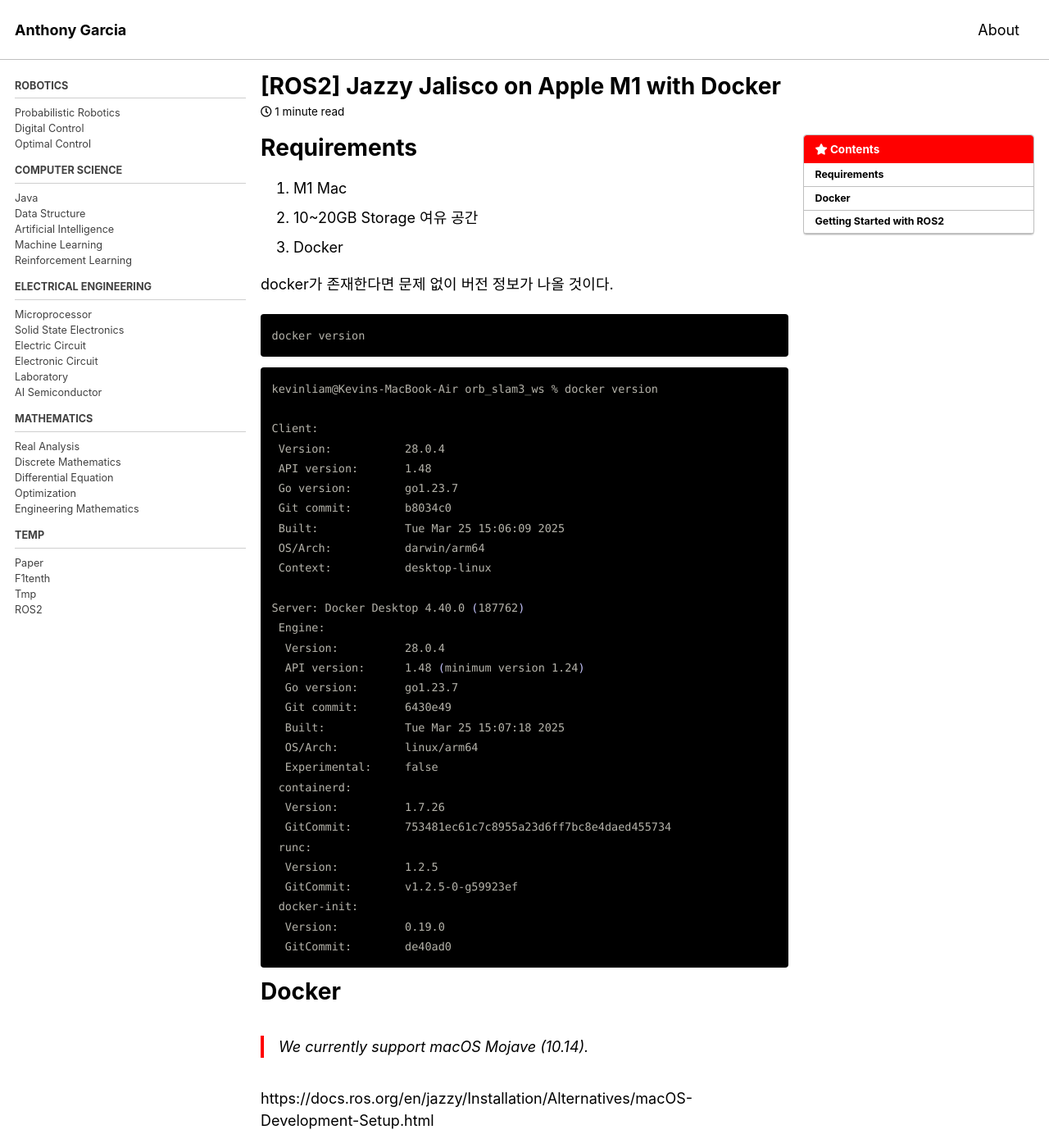
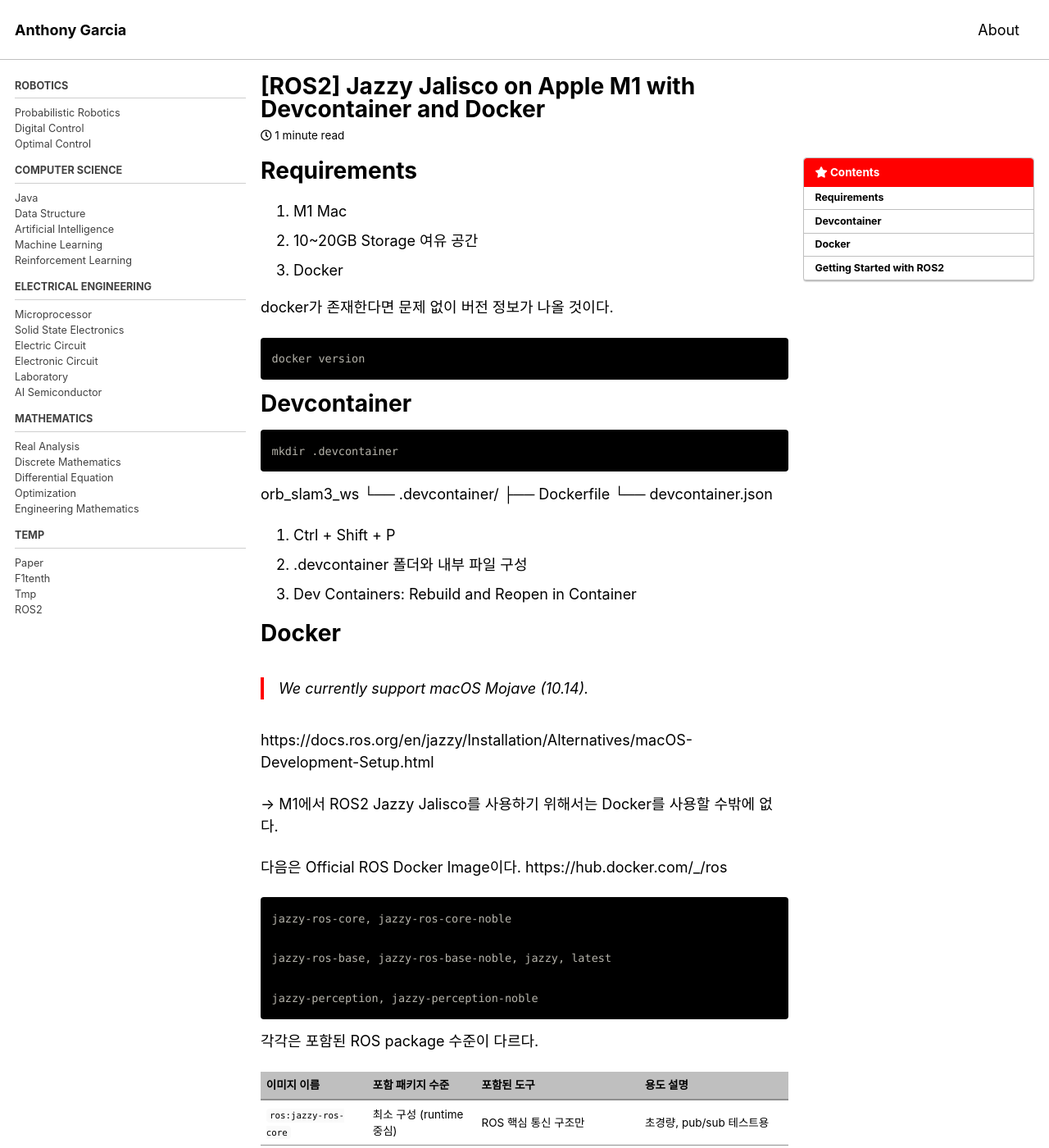
Before and after one commit to wontothree/legacy-blog, a Jekyll site: the page built from _posts/robotics/ros2/2025-06-03-jazzy-jalisco-on-m1.md, in a window 1280 px wide and 1400 px high. Shown: the whole window at 82% size. Built offline with Jekyll 4.4.1, drawn with Linux system fonts in a browser that asks for light colours; cached includes are drawn as plain includes; some of the changed text lies outside the part shown.

Commit message:
update contents

````diff
--- a/_posts/robotics/ros2/2025-06-03-jazzy-jalisco-on-m1.md
+++ b/_posts/robotics/ros2/2025-06-03-jazzy-jalisco-on-m1.md
@@ -1,5 +1,5 @@
 ---
-title: "[ROS2] Jazzy Jalisco on Apple M1 with Docker"
+title: "[ROS2] Jazzy Jalisco on Apple M1 with Devcontainer and Docker"
 categories:
   - ros2
 ---
@@ -15,37 +15,20 @@
 docker version
 ```
 
+# Devcontainer
+
 ```bash
-kevinliam@Kevins-MacBook-Air orb_slam3_ws % docker version
+mkdir .devcontainer
+```
 
-Client:
- Version:           28.0.4
- API version:       1.48
- Go version:        go1.23.7
- Git commit:        b8034c0
- Built:             Tue Mar 25 15:06:09 2025
- OS/Arch:           darwin/arm64
- Context:           desktop-linux
+  orb_slam3_ws
+  └── .devcontainer/
+      ├── Dockerfile
+      └── devcontainer.json
 
-Server: Docker Desktop 4.40.0 (187762)
- Engine:
-  Version:          28.0.4
-  API version:      1.48 (minimum version 1.24)
-  Go version:       go1.23.7
-  Git commit:       6430e49
-  Built:            Tue Mar 25 15:07:18 2025
-  OS/Arch:          linux/arm64
-  Experimental:     false
- containerd:
-  Version:          1.7.26
-  GitCommit:        753481ec61c7c8955a23d6ff7bc8e4daed455734
- runc:
-  Version:          1.2.5
-  GitCommit:        v1.2.5-0-g59923ef
- docker-init:
-  Version:          0.19.0
-  GitCommit:        de40ad0
-```
+1. Ctrl + Shift + P
+2. .devcontainer 폴더와 내부 파일 구성
+3. Dev Containers: Rebuild and Reopen in Container
 
 # Docker
 
````
Also changed, not shown: other parts of _posts/robotics/ros2/2025-06-03-jazzy-jalisco-on-m1.md (+1 -3 lines), _posts/paper/2025-04-05-convergence-analysis.md (+83 -2 lines).
